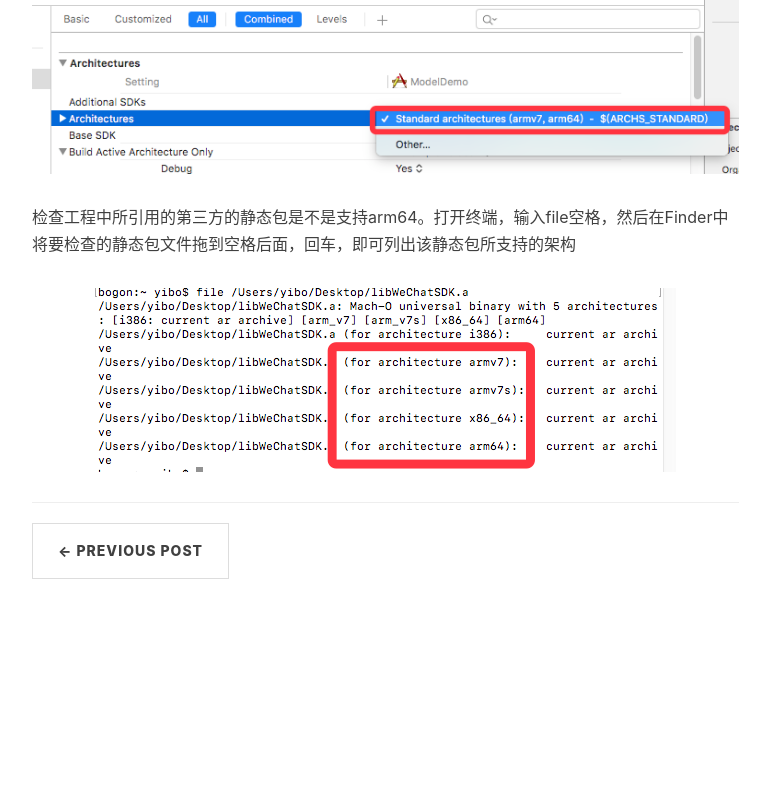
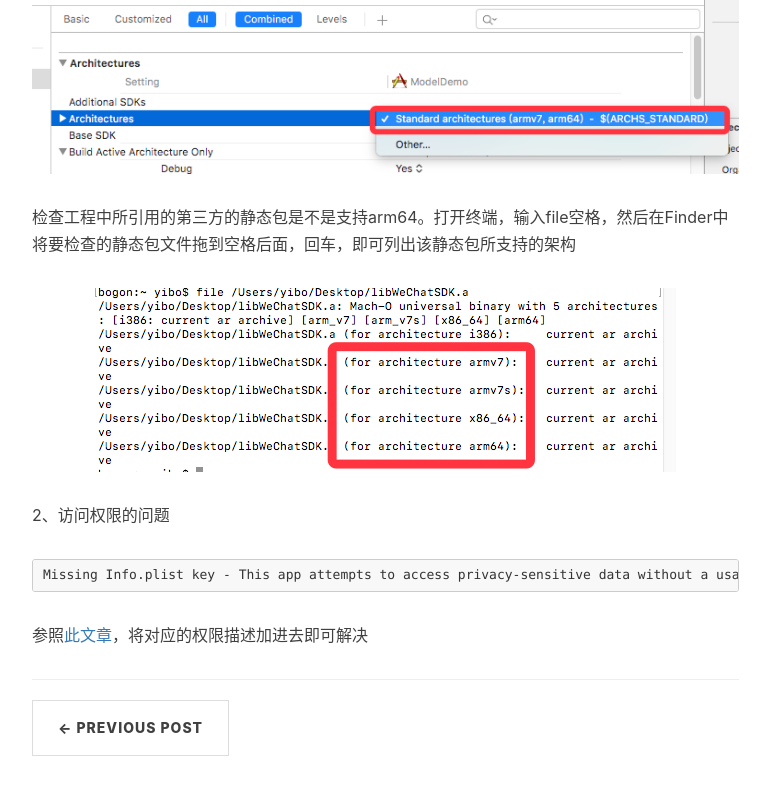
Before and after one commit to xttxqjfg/xttxqjfg.github.io, a Jekyll site: the page built from _posts/201706/2017-06-02-上架App Store问题及解决方法.markdown, in a window 1280 px wide and 900 px high, scrolled down 699 px. Shown: the top 795 px of the window, without its empty margins (233-1003 px from the left). Built offline with Jekyll 4.4.1, drawn with Linux system fonts in a browser that asks for light colours; nearby versions of some CDN libraries; comment, search, counter and statistics services are not loaded; before the commit the page ends 1422 px from its top, so only the background shows below that.

Commit message:
no message

````diff
--- a/_posts/201706/2017-06-02-上架App Store问题及解决方法.markdown
+++ b/_posts/201706/2017-06-02-上架App Store问题及解决方法.markdown
@@ -18,3 +18,11 @@ tags:
 检查工程中所引用的第三方的静态包是不是支持arm64。打开终端，输入file空格，然后在Finder中将要检查的静态包文件拖到空格后面，回车，即可列出该静态包所支持的架构
 
 ![](http://www.xttxqjfg.cn/img/201706/02/04001.png)
+
+2、访问权限的问题
+
+```
+Missing Info.plist key - This app attempts to access privacy-sensitive data without a usage description. The app's Info.plist must contain an NSPhotoLibraryUsageDescription key with a string value explaining to the user how the app uses this data.
+```
+
+参照[此文章](http://xttxqjfg.cn/2017/05/18/iOS10%E6%9D%83%E9%99%90%E9%80%82%E9%85%8D/)，将对应的权限描述加进去即可解决
````
